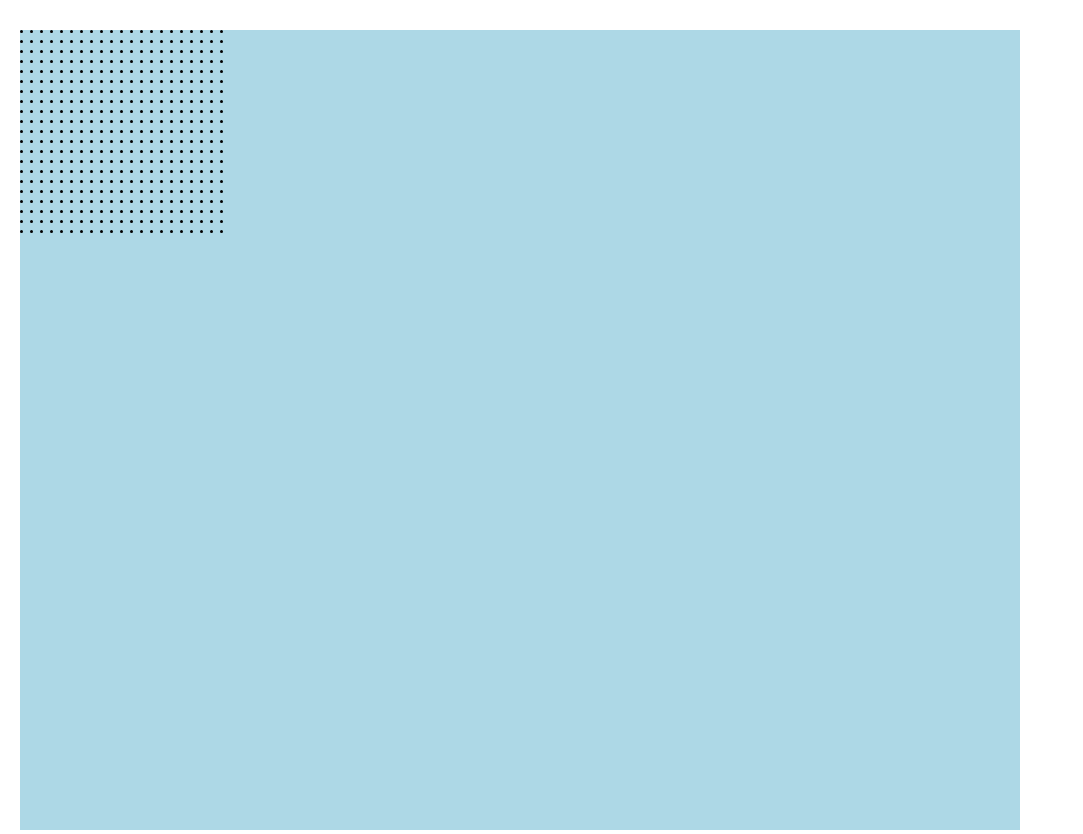
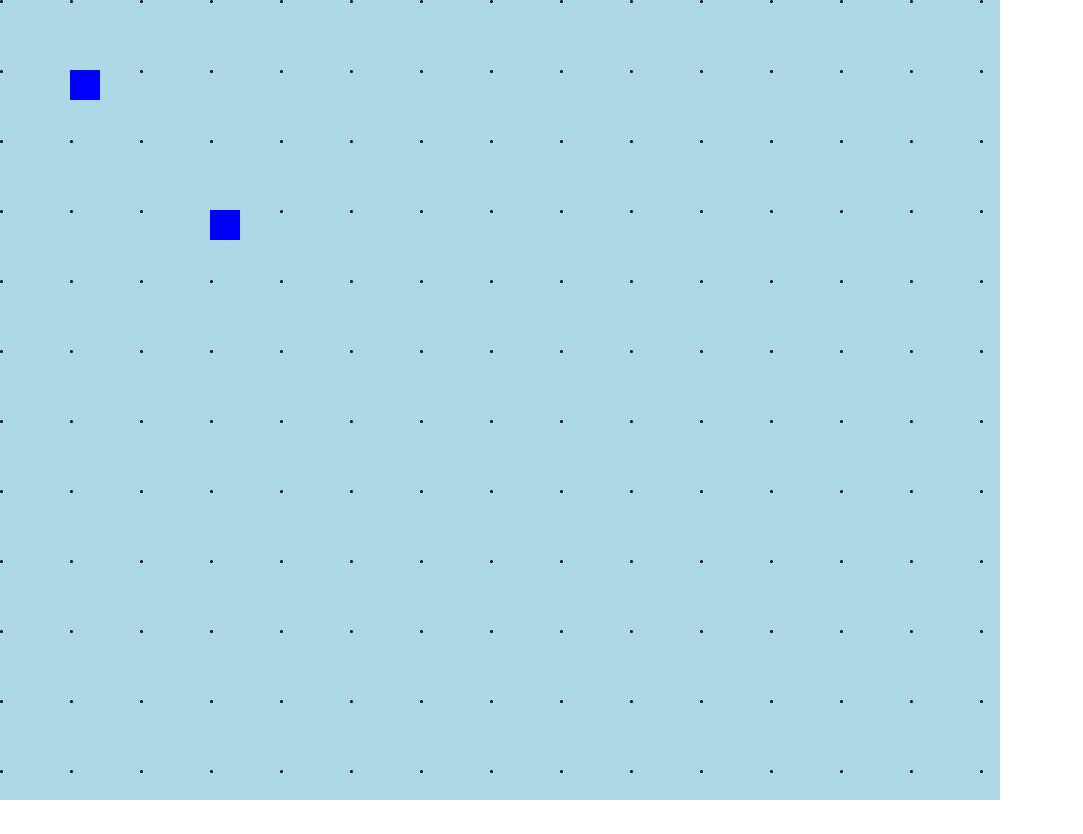
Before and after one commit to kj800x/sound-app, a React (Create React App) app: page / in a window 1280 px wide. Shown: the whole page, without its empty margins (0-1083 px from the left). After the commit the page ends 804 px from the top, so only its background shows below. Built offline with nearby package versions, Linux system fonts and the light colour scheme.

Commit message:
Render objects

```diff
--- a/package.json
+++ b/package.json
@@ -6,6 +6,7 @@
     "@testing-library/jest-dom": "^4.2.4",
     "@testing-library/react": "^9.4.0",
     "@testing-library/user-event": "^7.2.1",
+    "classnames": "^2.2.6",
     "react": "^16.12.0",
     "react-dom": "^16.12.0",
     "react-scripts": "3.3.1"
--- a/src/App.js
+++ b/src/App.js
@@ -4,10 +4,24 @@ import "./App.css";
 import Grid from "./grid/Grid";
 
 function App() {
+  const scene = [
+    {
+      type: "microphone",
+      id: "mic",
+      x: 1,
+      y: 1
+    },
+    {
+      type: "microphone",
+      id: "mic2",
+      x: 3,
+      y: 3
+    }
+  ];
   return (
     <div className="App">
       <div className="grid-container">
-        <Grid />
+        <Grid scene={scene} />
       </div>
     </div>
   );
--- a/src/grid/Grid.js
+++ b/src/grid/Grid.js
@@ -5,7 +5,7 @@ import SceneObjects from "./SceneObjects";
 
 const Grid = ({ scene }) => {
   // In ln(pixel coords)
-  const [zoomRaw, setZoomRaw] = useState(Math.log(10));
+  const [zoomRaw, setZoomRaw] = useState(Math.log(70));
   // In grid coords
   const [xOffset, setXOffset] = useState(0);
   const [yOffset, setYOffset] = useState(0);
@@ -16,19 +16,21 @@ const Grid = ({ scene }) => {
   // In pixel coords
   const zoom = Math.exp(zoomRaw);
 
-  const mtog = (x, y) => {
-    const rect = gridRef.current.getBoundingClientRect();
-    const xPxl = x - rect.left;
-    const yPxl = y - rect.top;
-    return [(xPxl - xOffset) / zoom, (yPxl - yOffset) / zoom];
+  // const mtog = (x, y) => {
+  //   const rect = gridRef.current.getBoundingClientRect();
+  //   const xPxl = x - rect.left;
+  //   const yPxl = y - rect.top;
+  //   return [(xPxl - xOffset) / zoom, (yPxl - yOffset) / zoom];
+  // };
+
+  const gtom = (x, y) => {
+    // const rect = gridRef.current
+    //   ? gridRef.current.getBoundingClientRect()
+    //   : { left: 0, top: 0 };
+    const xPxl = (x + xOffset) * zoom;
+    const yPxl = (y + yOffset) * zoom;
+    return [xPxl, yPxl];
   };
-
-  // const gtom = (x, y) => {
-  //   const rect = gridRef.current.getBoundingClientRect();
-  //   const xPxl = x * zoom + xOffset + rect.left;
-  //   const yPxl = y * zoom + yOffset + rect.top;
-  //   return [xPxl, yPxl];
-  // };
 
   const handleMouseMove = ({ movementX, movementY }) => {
     setXOffset(xOffset + movementX / zoom);
@@ -72,16 +74,15 @@ const Grid = ({ scene }) => {
           y={yOffset}
           zoom={zoom}
         />
-        <SceneObjects scene={scene} />
+        <SceneObjects gtom={gtom} scene={scene} />
       </div>
       {mouseLoc &&
         (() => {
-          const pos = mtog(mouseLoc[1], mouseLoc[2], mouseLoc[0]);
           return (
             <div>
-              X: {mouseLoc[1]} [{pos[0]}]
+              X: {mouseLoc[1]}
               <br />
-              Y: {mouseLoc[2]} [{pos[1]}]
+              Y: {mouseLoc[2]}
               <br />
               xOffset: {xOffset}
               <br />
--- a/src/grid/SceneObjects.js
+++ b/src/grid/SceneObjects.js
@@ -1,12 +1,29 @@
 import React from "react";
+import classnames from "classnames";
 
 // Right now the graphs are very basic
-// const getSceneObjectsFromSceneGraph = graph => graph;
+const getSceneObjectsFromSceneGraph = graph => graph;
 
-const SceneObjects = ({ scene }) => {
-  // const objects = getSceneObjectsFromSceneGraph(scene);
+const SceneObject = ({ object, gtom }) => {
+  const [x, y] = gtom(object.x, object.y);
+  return (
+    <div
+      className={classnames("scene-object", object.type)}
+      style={{ top: y, left: x }}
+    />
+  );
+};
 
-  return <></>;
+const SceneObjects = ({ scene, gtom }) => {
+  const objects = getSceneObjectsFromSceneGraph(scene);
+
+  return (
+    <>
+      {objects.map(object => (
+        <SceneObject object={object} gtom={gtom} key={object.id} />
+      ))}
+    </>
+  );
 };
 
 export default SceneObjects;
--- a/src/index.css
+++ b/src/index.css
@@ -19,8 +19,8 @@ code {
   background-color: lightblue;
   position: relative;
   overflow: hidden;
-  margin-left: 20px;
-  margin-top: 30px;
+  /* margin-left: 20px;
+  margin-top: 30px; */
 }
 
 .grid-container {
@@ -35,3 +35,10 @@ code {
   background: black;
   border-radius: 4px;
 }
+
+.scene-object {
+  position: absolute;
+  width: 30px;
+  height: 30px;
+  background: blue;
+}
```
Also changed, not shown: 1 other file (tests, documents, lock files or other folders).
